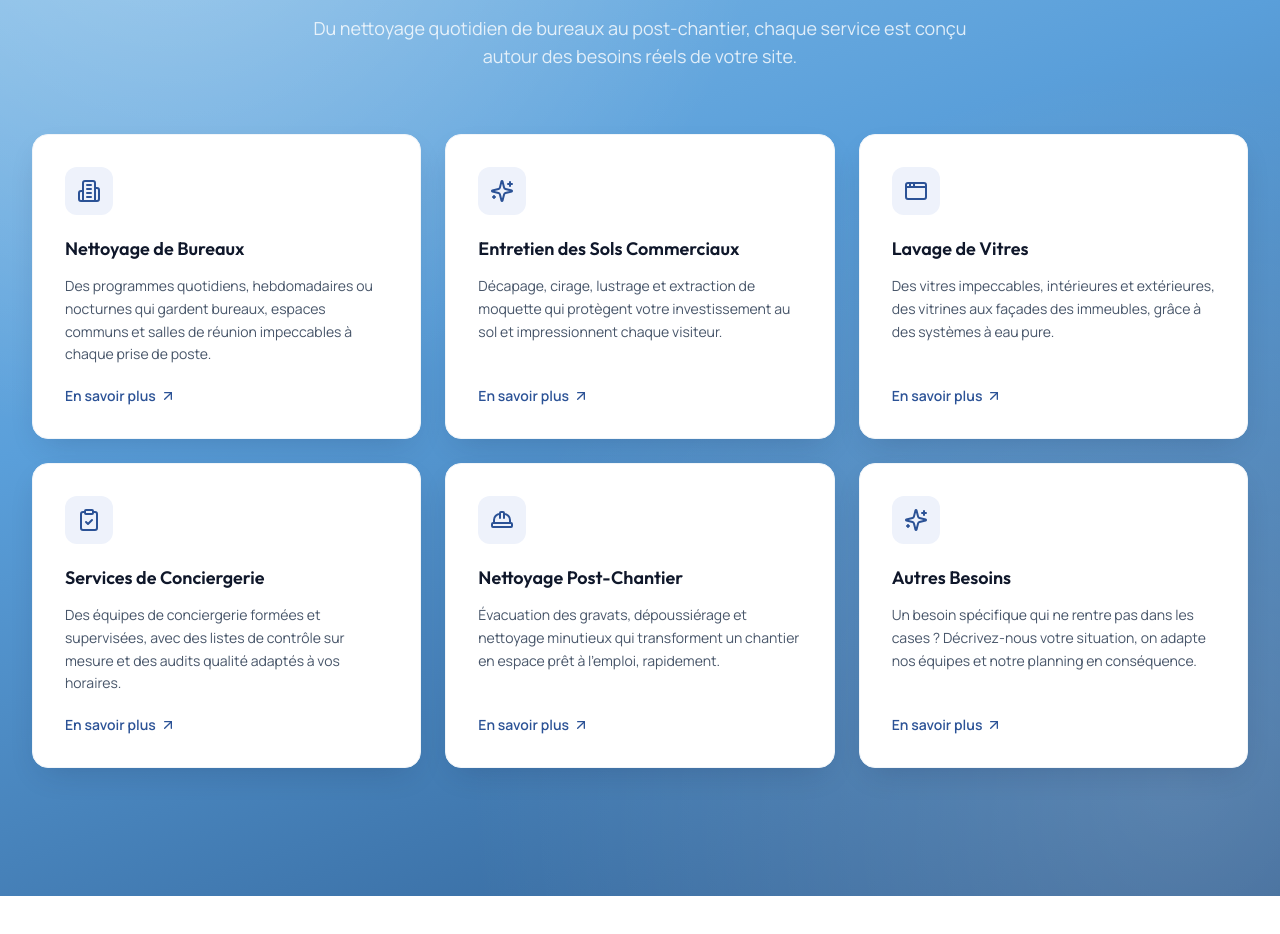
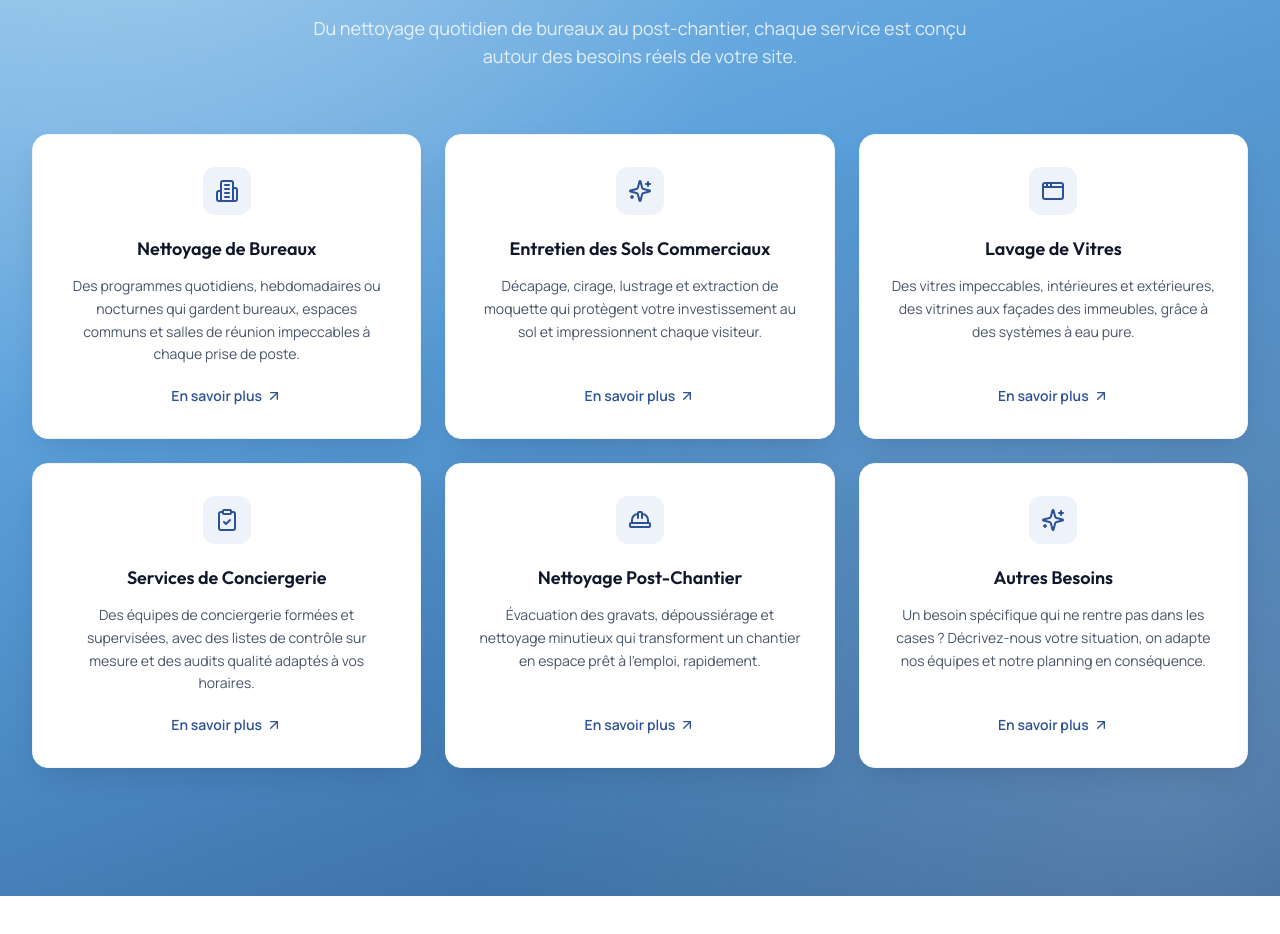
Before and after one commit to CKMSERVICES/ckm-services-site, a Next.js app: page / in a window 1280 px wide. Shown: the part 3465-4399 px from the top of the page. Built offline with nearby package versions, Linux system fonts and the light colour scheme; no server answers.

Commit message:
Update Services.tsx

```diff
--- a/components/Services.tsx
+++ b/components/Services.tsx
@@ -44,7 +44,7 @@ export default function Services() {
             const Icon = iconMap[service.icon] ?? Sparkles;
             return (
               <ScrollReveal key={service.slug} delay={(index % 3) * 0.1}>
-                <GlassCard className="group flex h-full flex-col">
+                <GlassCard className="group flex h-full flex-col items-center text-center">
                   <div className="flex h-12 w-12 items-center justify-center rounded-xl bg-sapphire-50 text-sapphire-600 transition-transform duration-300 group-hover:scale-110">
                     <Icon className="h-6 w-6" aria-hidden="true" />
                   </div>
```
